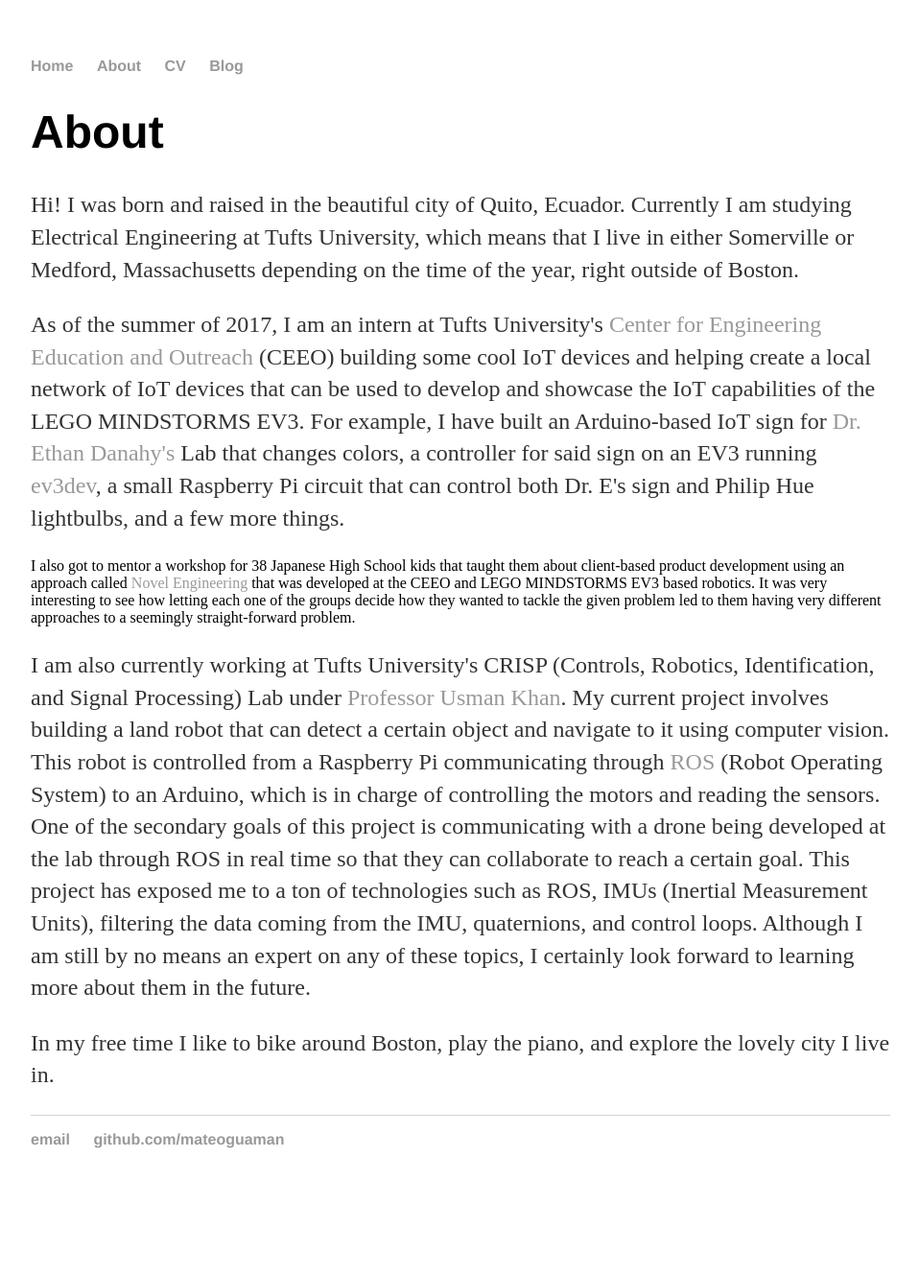
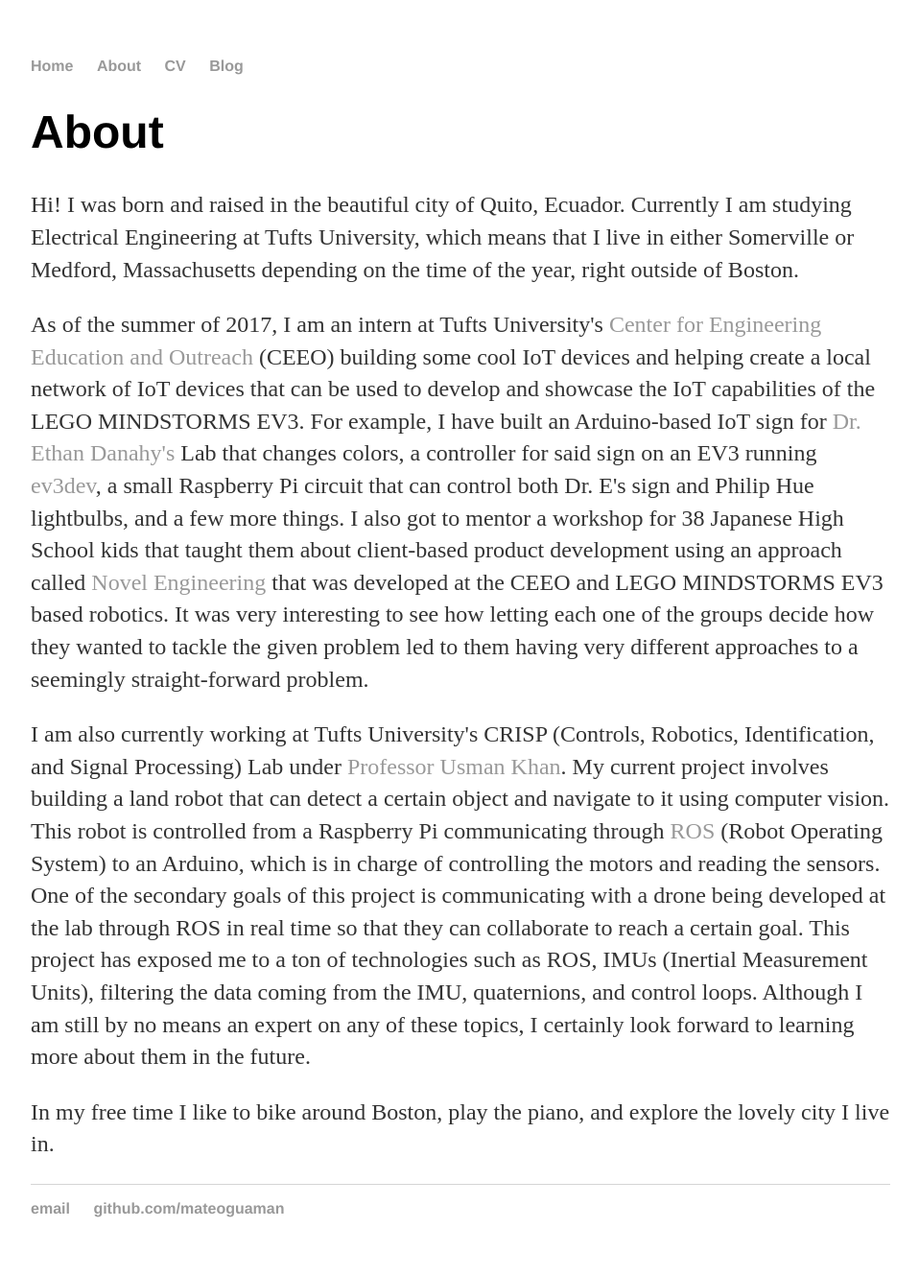
Before and after one commit to mateoguaman/mateoguaman.github.io, a Jekyll site: the page built from about/index.html, in a window 1280 px wide. Shown: the whole page at 96% size, without its empty margins (160-1118 px from the left). Built offline with Jekyll 4.4.1, drawn with Linux system fonts in a browser that asks for light colours; before the commit the page ends 1257 px from its top, so only the background shows below that.

Commit message:
Update index.html

```diff
--- a/about/index.html
+++ b/about/index.html
@@ -5,7 +5,7 @@
 	<div class="about">
 		<h1>About</h1>
 		<p>Hi! I was born and raised in the beautiful city of Quito, Ecuador. Currently I am studying Electrical Engineering at Tufts University, which means that I live in either Somerville or Medford, Massachusetts depending on the time of the year, right outside of Boston.</p>
-		<p>As of the summer of 2017, I am an intern at Tufts University's <a href="http://ceeo.tufts.edu" target="_blank">Center for Engineering Education and Outreach</a> (CEEO) building some cool IoT devices and helping create a local network of IoT devices that can be used to develop and showcase the IoT capabilities of the LEGO MINDSTORMS EV3. For example, I have built an Arduino-based IoT sign for <a href="http://ceeo.tufts.edu/people/danahy.htm" target="_blank">Dr. Ethan Danahy's</a> Lab that changes colors, a controller for said sign on an EV3 running <a href="http://www.ev3dev.org" target="_blank">ev3dev</a>, a small Raspberry Pi circuit that can control both Dr. E's sign and Philip Hue lightbulbs, and a few more things.</p> I also got to mentor a workshop for 38 Japanese High School kids that taught them about client-based product development using an approach called <a href="http://www.novelengineering.org" target="_blank">Novel Engineering</a> that was developed at the CEEO and LEGO MINDSTORMS EV3 based robotics. It was very interesting to see how letting each one of the groups decide how they wanted to tackle the given problem led to them having very different approaches to a seemingly straight-forward problem.
+		<p>As of the summer of 2017, I am an intern at Tufts University's <a href="http://ceeo.tufts.edu" target="_blank">Center for Engineering Education and Outreach</a> (CEEO) building some cool IoT devices and helping create a local network of IoT devices that can be used to develop and showcase the IoT capabilities of the LEGO MINDSTORMS EV3. For example, I have built an Arduino-based IoT sign for <a href="http://ceeo.tufts.edu/people/danahy.htm" target="_blank">Dr. Ethan Danahy's</a> Lab that changes colors, a controller for said sign on an EV3 running <a href="http://www.ev3dev.org" target="_blank">ev3dev</a>, a small Raspberry Pi circuit that can control both Dr. E's sign and Philip Hue lightbulbs, and a few more things. I also got to mentor a workshop for 38 Japanese High School kids that taught them about client-based product development using an approach called <a href="http://www.novelengineering.org" target="_blank">Novel Engineering</a> that was developed at the CEEO and LEGO MINDSTORMS EV3 based robotics. It was very interesting to see how letting each one of the groups decide how they wanted to tackle the given problem led to them having very different approaches to a seemingly straight-forward problem.</p>
 		<p>I am also currently working at Tufts University's CRISP (Controls, Robotics, Identification, and Signal Processing) Lab under <a href="https://www.eecs.tufts.edu/~khan/" target="_blank">Professor Usman Khan</a>. My current project involves building a land robot that can detect a certain object and navigate to it using computer vision. This robot is controlled from a Raspberry Pi communicating through <a href="http://www.ros.org" target="_blank">ROS</a> (Robot Operating System) to an Arduino, which is in charge of controlling the motors and reading the sensors. One of the secondary goals of this project is communicating with a drone being developed at the lab through ROS in real time so that they can collaborate to reach a certain goal. This project has exposed me to a ton of technologies such as ROS, IMUs (Inertial Measurement Units), filtering the data coming from the IMU, quaternions,  and control loops. Although I am still by no means an expert on any of these topics, I certainly look forward to learning more about them in the future.</p>
 		<p>In my free time I like to bike around Boston, play the piano, and explore the lovely city I live in.</p>
 	</div>
```
